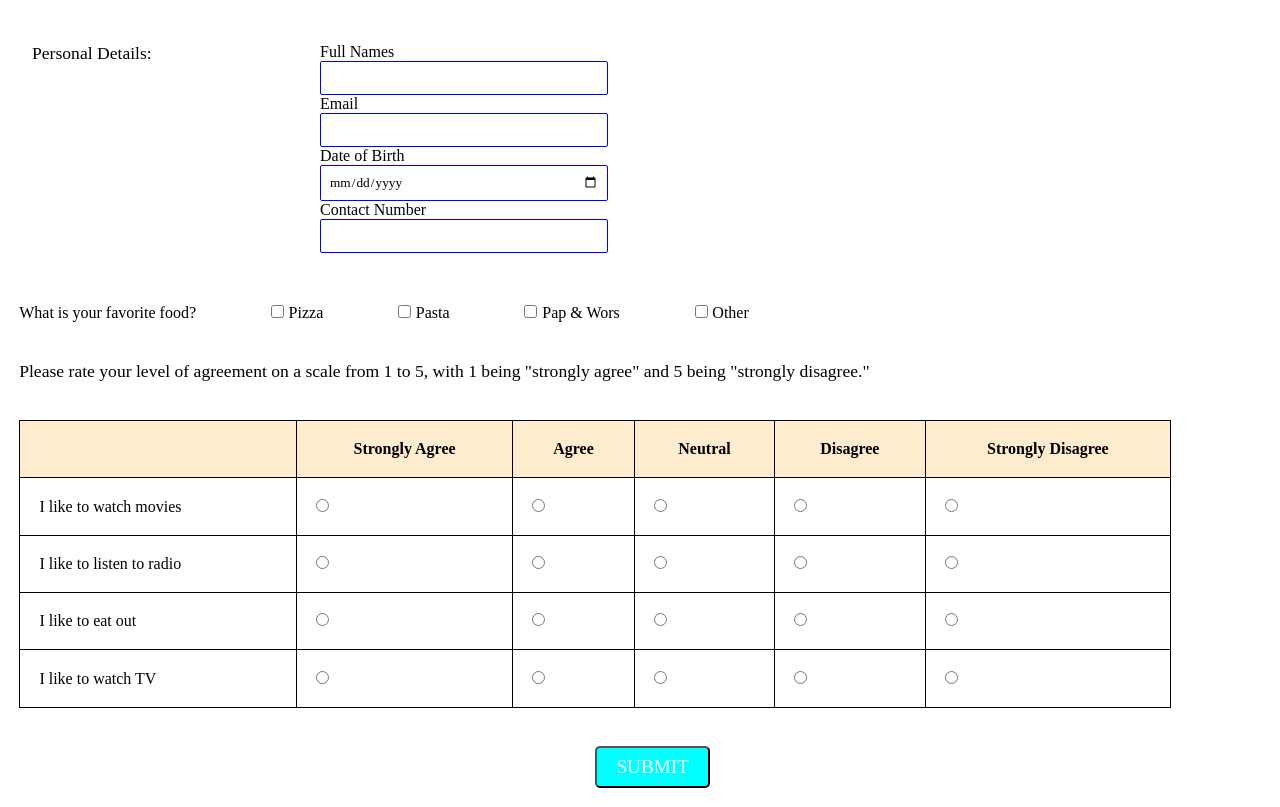
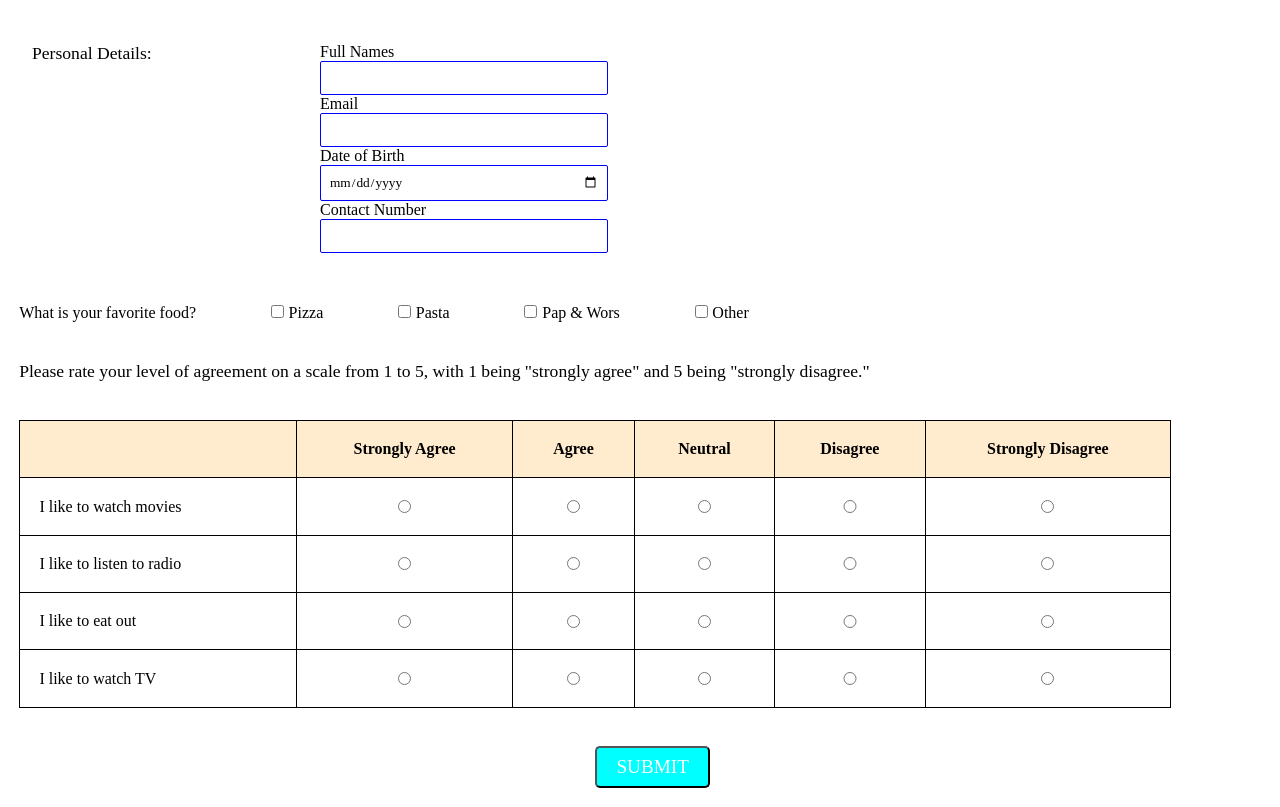
Before and after one commit to BigguyFM98000/software-development-assignment, a plain HTML site: page public/survey.html in a window 1280 px wide. Shown: the part 79-886 px from the top of the page. Drawn offline with Linux system fonts and the light colour scheme.

Commit message:
center aligned the radio buttons

```diff
--- a/public/style.css
+++ b/public/style.css
@@ -97,6 +97,13 @@ th {
 	margin: 1.2rem;
 	border-collapse: collapse;
 	word-wrap: normal;
+}
+
+input[type="radio"] {
+	width: 20%;
+	margin: 0 auto;
+	display: block;
+	font-size: 4rem;
 }
 
 th {
```
